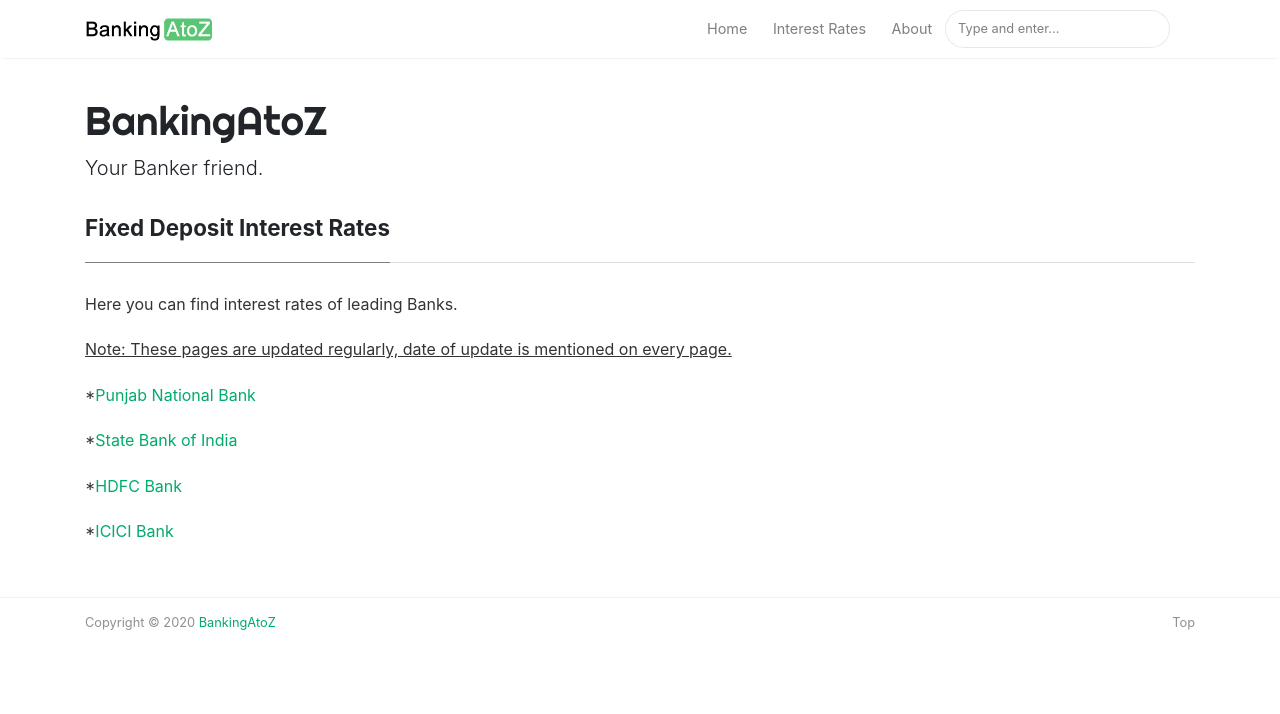
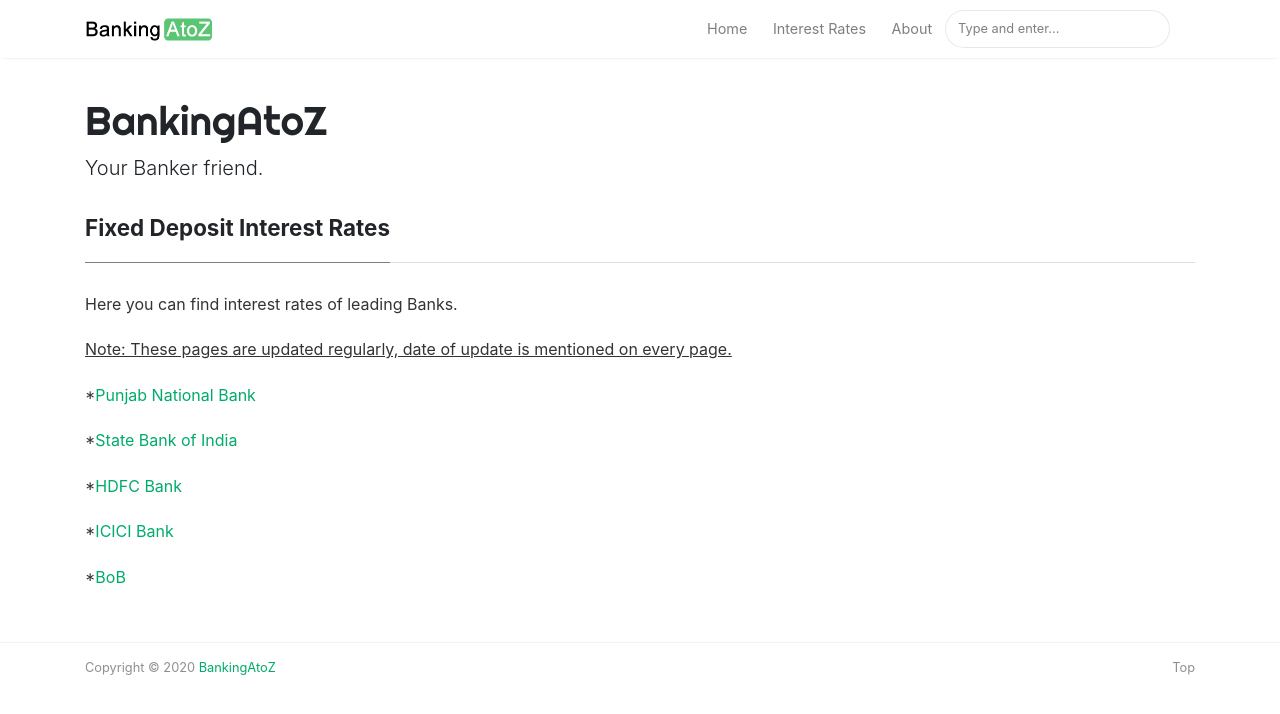
Before and after one commit to rdmmehta/batz, a Jekyll site: the page built from _pages/fd-interest-rates.md, in a window 1280 px wide. Shown: the top 714 px of the page. Built offline with Jekyll 4.4.1, drawn with Linux system fonts in a browser that asks for light colours; nearby versions of some CDN libraries.

Commit message:
Update fd-interest-rates.md

```diff
--- a/_pages/fd-interest-rates.md
+++ b/_pages/fd-interest-rates.md
@@ -21,3 +21,5 @@
 
 
 *<a href="https://bankingatoz.com/icici-fd-interest-rates">ICICI Bank</a>
+
+*<a href="https://bankingatoz.com/bob-fd-interest-rates">BoB</a>
```
